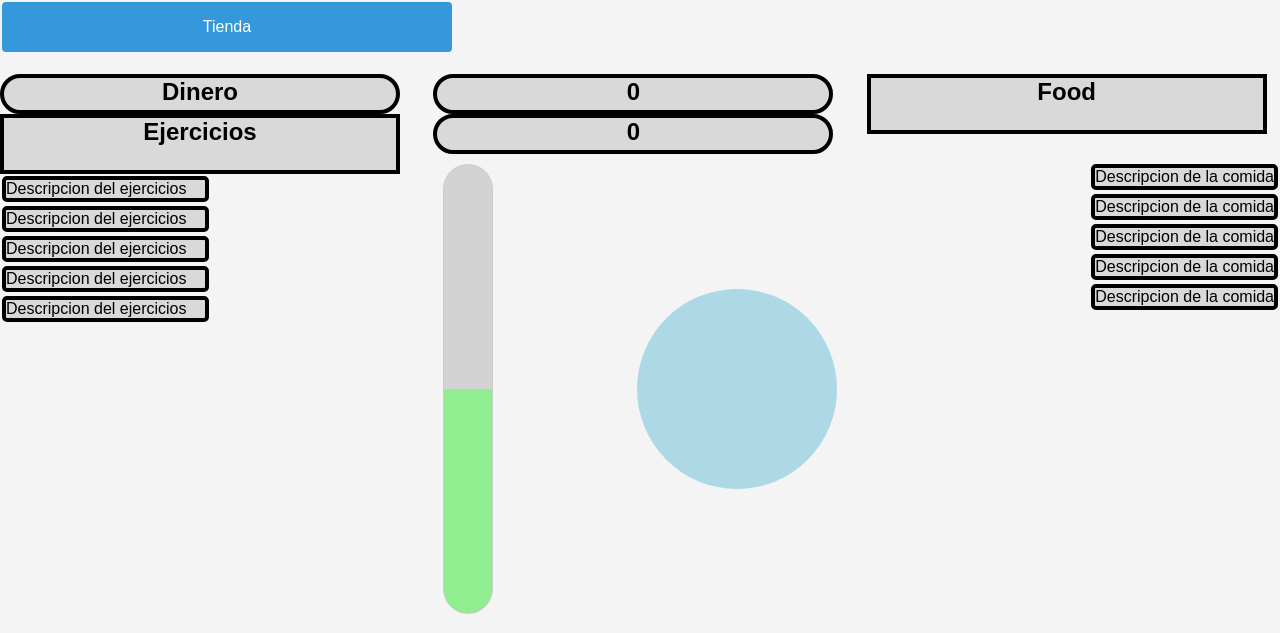
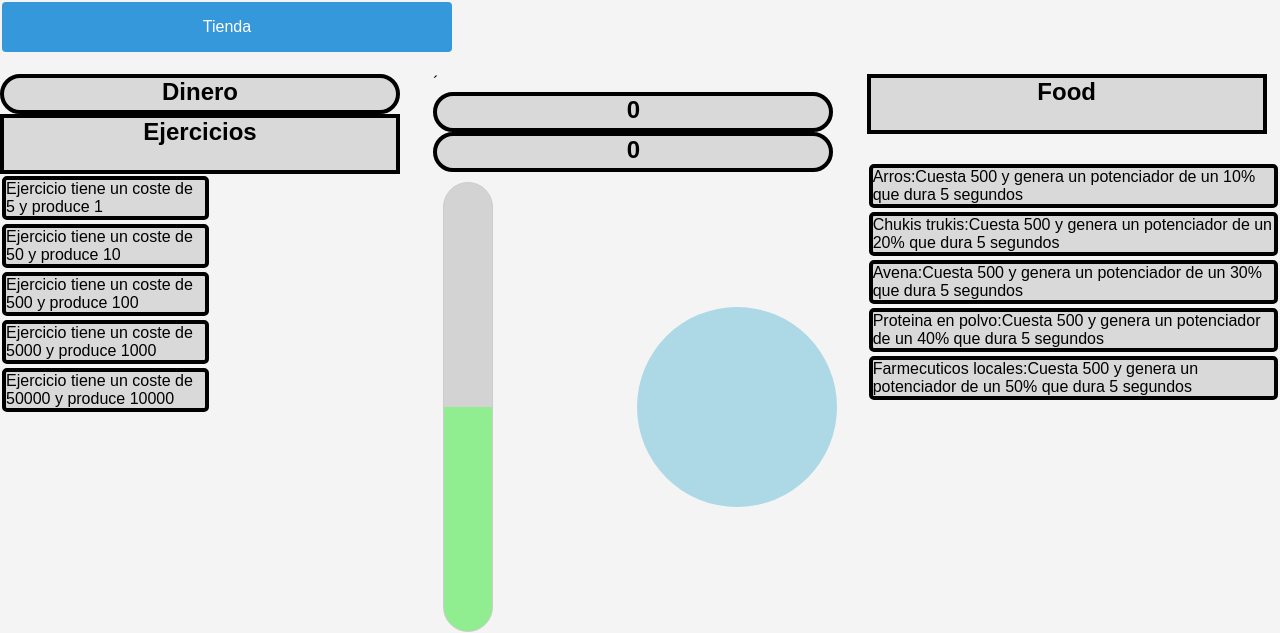
Before and after one commit to Martooooooo/PROYECTO-TIC, a plain HTML site: page index.html in a window 1280 px wide. Shown: the top 633 px of the page. Drawn offline with Linux system fonts and the light colour scheme.

Commit message:
muchis cambios

```diff
--- a/index.html
+++ b/index.html
@@ -50,20 +50,20 @@
                 <h2 id="titulodinero"class="titulodinero">Dinero</h2>
                 <h2 class="tituloshop">Ejercicios</h2>
             </div>
-            <div id="ejercicios"class="ejercicios">
-                <p>Descripcion del ejercicios</p>
+            <div id="ejerciciosmancuernas"class="ejercicios">
+                <p>Ejercicio tiene un coste de 5 y produce 1</p>
             </div>
-            <div id="ejercicios"class="ejercicios">
-                <p>Descripcion del ejercicios</p>
+            <div id="ejerciciosbicicleta"class="ejercicios">
+                <p>Ejercicio tiene un coste de 50 y produce 10</p>
             </div>
-            <div id="ejercicios"class="ejercicios">
-                <p>Descripcion del ejercicios</p>
+            <div id="ejerciciospresbanca"class="ejercicios">
+                <p>Ejercicio tiene un coste de 500 y producd 100</p>
             </div>
-            <div id="ejercicios"class="ejercicios">
-                <p>Descripcion del ejercicios</p>
+            <div id="ejercicioscaminadora"class="ejercicios">
+                <p>Ejercicio tiene un coste de 5000 y produce 1000</p>
             </div>
-            <div id="ejercicios" class="ejercicios">
-                <p>Descripcion del ejercicios</p>
+            <div id="ejerciciossentadilla" class="ejercicios">
+                <p>Ejercicio tiene un coste de 50000 y produce 10000</p>
             </div>
 
         </div>
@@ -71,7 +71,7 @@
 
 
 
-        <div id="Fatguy" class="Fatguy">
+        <div id="Fatguy" class="Fatguy">´
             <div>
                 <h2 id= "contadordecalorias" class="contadordecalorias">0</h2>
                 <h2 id="contadordecalorias" class="contadordecalorias">0</h2>
@@ -98,20 +98,20 @@
 
 
 
-                <div class="Comida">
-                    <p>Descripcion de la comida</p>
+                <div id=Arros class="Comida">
+                    <p>Arros:Cuesta 500 y genera un potenciador de un 10% que dura 5 segundos</p>
                 </div>
-                <div class="Comida">
-                    <p>Descripcion de la comida</p>
+                <div id=Chukistrukis class="Comida">
+                    <p>Chukis trukis:Cuesta 500 y genera un potenciador de un 20% que dura 5 segundos</p>
                 </div>
-                <div class="Comida">
-                    <p>Descripcion de la comida</p>
+                <div id=Avena class="Comida">
+                    <p>Avena:Cuesta 500 y genera un potenciador de un 30% que dura 5 segundos</p>
                 </div>
-                <div class="Comida">
-                    <p>Descripcion de la comida</p>
+                <div id="Proteinaenpolvo" class="Comida">
+                    <p>Proteina en polvo:Cuesta 500 y genera un potenciador de un 40% que dura 5 segundos</p>
                 </div>
-                <div class="Comida">
-                    <p>Descripcion de la comida</p>
+                <div id="Farmecutico locales" class="Comida">
+                    <p>Farmecuticos locales:Cuesta 500 y genera un potenciador de un 50% que dura 5 segundos</p>
                 </div>
             </div>
 
--- a/main.js
+++ b/main.js
@@ -1,32 +1,118 @@
-let contadordecalorias = Number(document.getElementById("contadordecalorias").innerHTML);
+document.addEventListener('DOMContentLoaded', () => {
+  let calorias = 0;
+  let clicksPerSecond = 0;
+  let intervalId;
 
-function click() {
-  contadordecalorias += 1;
-  document.getElementById("contadordecalorias").innerHTML = contadordecalorias;
-}
+  const circulo = document.getElementById('circulo');
+  const contadorDeCalorias = document.querySelectorAll('.contadordecalorias');
+  const ejercicios = document.querySelectorAll('.ejercicios');
+  const comidas = document.querySelectorAll('.Comida');
+  const body = document.body;
 
-document.getElementById("circulo").addEventListener("click", click);
-function toggleMenu() {
-  document.getElementById("myDropdown").classList.toggle("show");
-}
+  const incrementoCosto = 1.15;
 
-let preciodinero = 5
-let cantidaddedinero = 0
-document.getElementById("titulodinero").addEventListener("click", () => {
-  if (contadordecalorias >=preciodinero){
-    alert('lo compraste')
-    contadordecalorias = contadordecalorias - preciodinero;
-    document.getElementById("contadordecalorias").innerHTML = contadordecalorias;
-    cantidaddedinero = cantidaddedinero + 1
-    console.log(cantidaddeejercicios)
-  } else alert(`te faltan ${contadordecalorias - preciodinero}`)
+  const ejerciciosInfo = {
+      'ejerciciosmancuernas': { costo: 5, produccion: 1 },
+      'ejerciciosbicicleta': { costo: 50, produccion: 10 },
+      'ejerciciospresbanca': { costo: 500, produccion: 100 },
+      'ejercicioscaminadora': { costo: 5000, produccion: 1000 },
+      'ejerciciossentadilla': { costo: 50000, produccion: 10000 }
+  };
+
+  const comidasInfo = {
+      'Arros': { costo: 500, potenciador: 1.10, duracion: 5000 },
+      'Chukistrukis': { costo: 500, potenciador: 1.20, duracion: 5000 },
+      'Avena': { costo: 500, potenciador: 1.30, duracion: 5000 },
+      'Proteinaenpolvo': { costo: 500, potenciador: 1.40, duracion: 5000 },
+      'Farmecutico locales': { costo: 500, potenciador: 1.50, duracion: 5000 }
+  };
+
+  function updateCalorias() {
+      contadorDeCalorias.forEach(contador => {
+          contador.textContent = calorias;
+      });
+  }
+
+  function updateEjercicios() {
+      for (let key in ejerciciosInfo) {
+          const ejercicio = document.getElementById(key);
+          ejercicio.querySelector('p').textContent = `Ejercicio tiene un coste de ${ejerciciosInfo[key].costo} y produce ${ejerciciosInfo[key].produccion}`;
+      }
+  }
+
+  circulo.addEventListener('click', () => {
+      calorias++;
+      updateCalorias();
+  });
+
+  function startAutoClicks() {
+      if (!intervalId) {
+          intervalId = setInterval(() => {
+              calorias += clicksPerSecond;
+              updateCalorias();
+          }, 1000);
+      }
+  }
+
+  ejercicios.forEach(ejercicio => {
+      ejercicio.addEventListener('click', () => {
+          const ejercicioId = ejercicio.id;
+          const costoActual = ejerciciosInfo[ejercicioId].costo;
+          const produccionActual = ejerciciosInfo[ejercicioId].produccion;
+
+          if (calorias >= costoActual) {
+              calorias -= costoActual;
+              clicksPerSecond += produccionActual;
+              ejerciciosInfo[ejercicioId].costo = Math.ceil(costoActual * incrementoCosto);
+              updateCalorias();
+              updateEjercicios();
+              startAutoClicks();
+          } else {
+              alert("No tienes suficientes calorías para comprar este ejercicio.");
+          }
+      });
+  });
+
+
+  function aplicarPotenciador(potenciador, duracion) {
+      body.style.backgroundColor = 'gold';
+      clicksPerSecond *= potenciador;
+
+      setTimeout(() => {
+          clicksPerSecond /= potenciador;
+          body.style.backgroundColor = '';
+      }, duracion);
+  }
+
+  comidas.forEach(comida => {
+      comida.addEventListener('click', () => {
+          const comidaId = comida.id;
+          const { costo, potenciador, duracion } = comidasInfo[comidaId];
+
+          if (calorias >= costo) {
+              calorias -= costo;
+              aplicarPotenciador(potenciador, duracion);
+              updateCalorias();
+          } else {
+              alert("No tienes suficientes calorías para comprar esta comida.");
+          }
+      });
+  });
+
+
+  startAutoClicks();
+  updateEjercicios();
 });
+
 
 function toggleMenu() {
   var dropdown = document.getElementById("myDropdown");
 
   if (dropdown.classList.contains("show")) {
       dropdown.style.height = dropdown.scrollHeight + 'px';
+      dropdown.style.opacity = '1';
+      dropdown.style.visibility = 'visible';
+
       setTimeout(function() {
           dropdown.style.height = '0';
           dropdown.style.opacity = '0';
@@ -39,15 +125,17 @@ function toggleMenu() {
               dropdown.style.opacity = '';
           }
       }, { once: true });
+
   } else {
+
       dropdown.style.visibility = 'visible';
+      dropdown.style.height = '0';
       dropdown.style.opacity = '0';
-      dropdown.style.height = '0';
 
-      dropdown.offsetHeight;
-
-      dropdown.style.opacity = '1';
-      dropdown.style.height = dropdown.scrollHeight + 'px';
+      setTimeout(function() {
+          dropdown.style.height = dropdown.scrollHeight + 'px';
+          dropdown.style.opacity = '1';
+      }, 10);
   }
 
   dropdown.classList.toggle("show");
```
Also changed, not shown: 1 other file.
